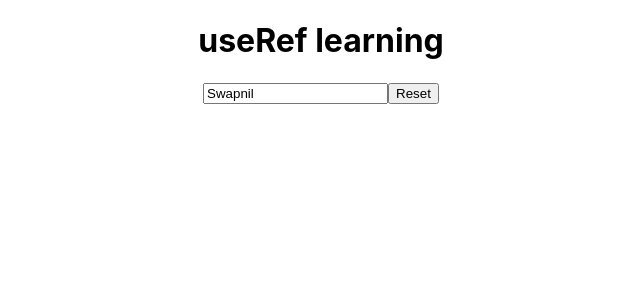
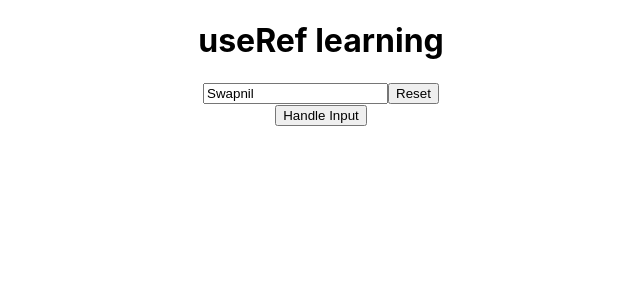
Before and after one commit to swapnilranmale2003/react-practicals, a React (Create React App) app in the folder practiseset2/: page / in a window 1280 px wide. Shown: the top 300 px of the page, without its empty margins (319-959 px from the left). Built offline with nearby package versions, Linux system fonts and the light colour scheme.

Commit message:
useRef is use to manipulate DOM

```diff
--- a/practiseset2/src/component/UseRef.jsx
+++ b/practiseset2/src/component/UseRef.jsx
@@ -9,11 +9,16 @@ function UseRef() {
         refElement.current.focus();
 
     }
+    const handleInput = ()=>{
+        refElement.current.style.color="blue"
+        refElement.current.value="ram"
+    }
     return (
     <div>
         <h1>useRef learning</h1>
         <input ref={refElement} type="text" value={name} onChange={(e)=>setName(e.target.value)}  />
-        <button onClick={handleResetClick}>Reset</button>
+        <button onClick={handleResetClick}>Reset</button><br />
+        <button onClick={handleInput}>Handle Input</button>
     </div>
   )
 }
```
